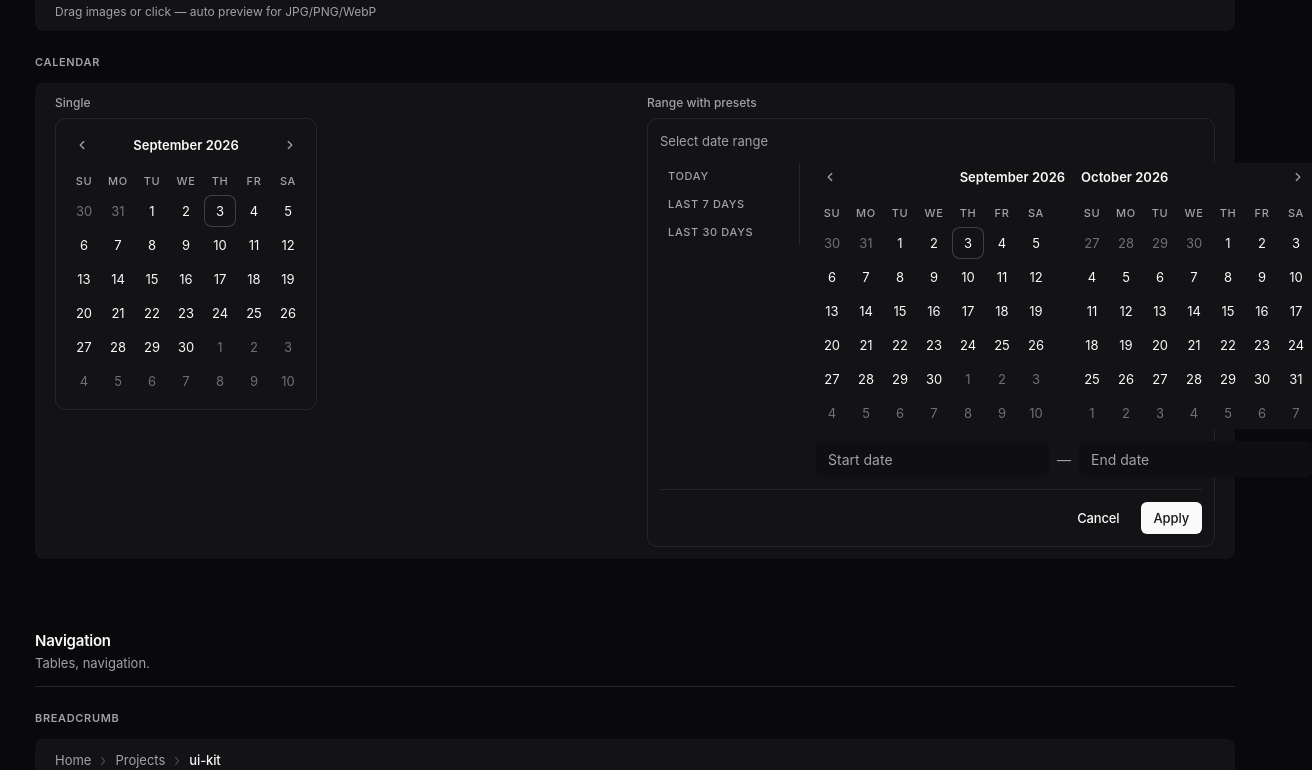
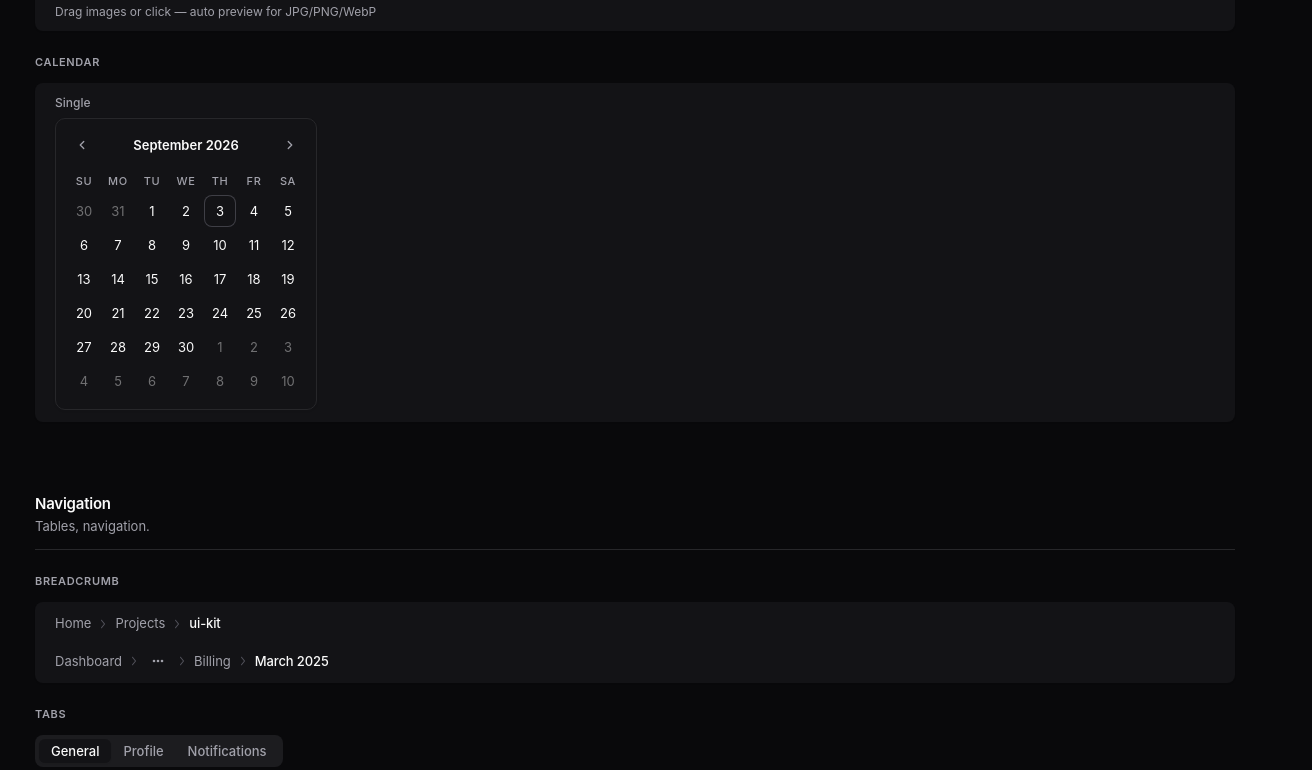
Before and after one commit to m4nst3in/magnesium-ui, a React (Vite) app: page / in a window 1280 px wide. Shown: the part 3052-3822 px from the top of the page, 1312 px wide, since content can reach past the window. Built offline with nearby package versions, Linux system fonts and the light colour scheme; a web font is replaced by a local one.

Commit message:
fix: remove Range with presets from Calendar demo, keep single

```diff
--- a/src/demo/sections/Forms.tsx
+++ b/src/demo/sections/Forms.tsx
@@ -7,7 +7,6 @@ import {
   Checkbox,
   Combobox,
   DatePicker,
-  DateRangePicker,
   FileDrop,
   FileIcon,
   Input,
@@ -296,37 +295,6 @@ export function FormsSection() {
                 </p>
                 <Calendar onChange={(d) => d && toast({ title: d.toLocaleDateString() })} />
               </div>
-              <div>
-                <p
-                  style={{
-                    fontSize: 12,
-                    fontWeight: 500,
-                    color: 'var(--ui-muted)',
-                    margin: '0 0 8px',
-                  }}
-                >
-                  Range with presets
-                </p>
-                <DateRangePicker
-                  presets={[
-                    { label: 'Today', value: { from: new Date(), to: new Date() } },
-                    {
-                      label: 'Last 7 days',
-                      value: { from: new Date(Date.now() - 6 * 864e5), to: new Date() },
-                    },
-                    {
-                      label: 'Last 30 days',
-                      value: { from: new Date(Date.now() - 29 * 864e5), to: new Date() },
-                    },
-                  ]}
-                  onChange={(r) =>
-                    r?.from &&
-                    toast({
-                      title: `${r.from.toLocaleDateString()} → ${r.to?.toLocaleDateString() ?? ''}`,
-                    })
-                  }
-                />
-              </div>
             </div>
           </Card.Content>
         </Card>
```
